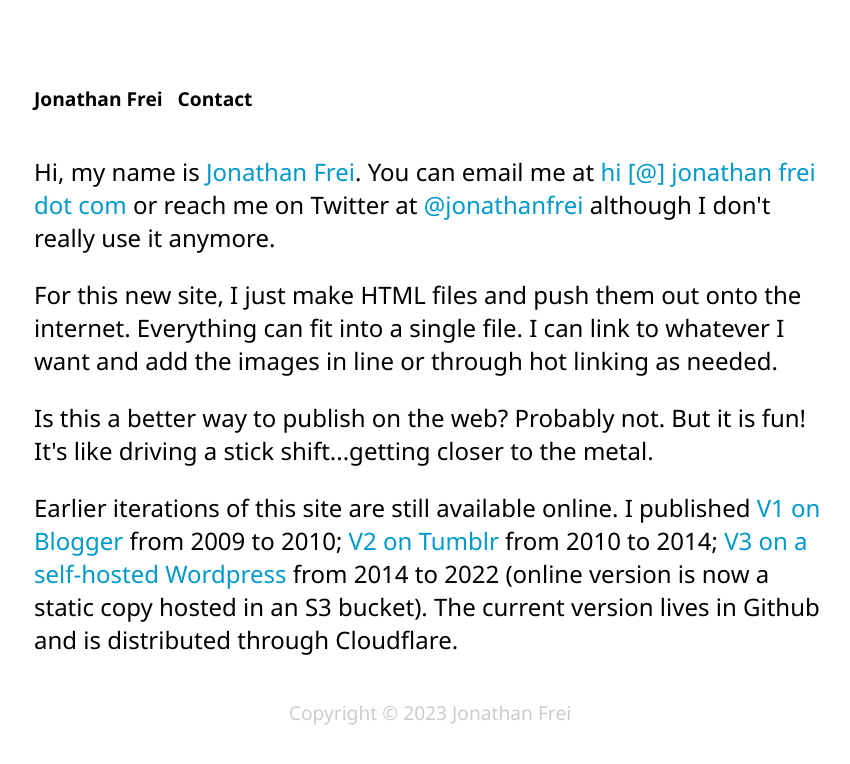
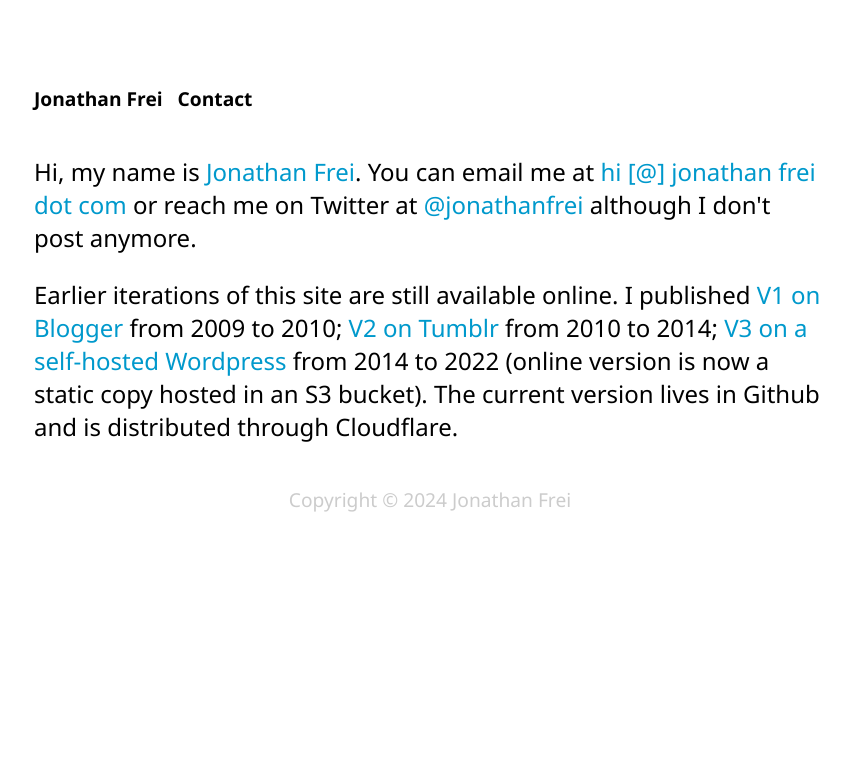
Before and after one commit to jonathanfrei/jonathanfrei.com, a plain HTML site: page index.html in a window 1280 px wide. Shown: the whole page, without its empty margins (210-1060 px from the left). Drawn offline with Linux system fonts and the light colour scheme.

Commit message:
Update index.html
removed naval gazing; updated copyright

```diff
--- a/index.html
+++ b/index.html
@@ -33,11 +33,8 @@
 </header>
 <p>Hi, my name is <a href="https://jonathanfrei.com">Jonathan Frei</a>. You can email me at
 <a href="javascript:location='mailto:\u0068\u0069\u0040\u006a\u006f\u006e\u0061\u0074\u0068\u0061\u006e\u0066\u0072\u0065\u0069\u002e\u0063\u006f\u006d';void 0">hi [@] jonathan frei dot com</a>
-or reach me on Twitter at <a href="https://twitter.com/jonathanfrei" target="_blank">@jonathanfrei</a> although I don't really use it anymore.</p>
-<p>For this new site, I just make HTML files and push them out onto the internet. Everything can fit into a single file.
-I can link to whatever I want and add the images in line or through hot linking as needed.</p>
-<p>Is this a better way to publish on the web? Probably not. But it is fun! It's like driving a stick shift...getting closer to the metal.</p>
+or reach me on Twitter at <a href="https://twitter.com/jonathanfrei" target="_blank">@jonathanfrei</a> although I don't post anymore.</p>
 <p>Earlier iterations of this site are still available online. I published <a href="http://v1.jonathanfrei.com">V1 on Blogger</a> from 2009 to 2010; <a href="https://v2.jonathanfrei.com">V2 on Tumblr</a> from 2010 to 2014; <a href="https://v3.jonathanfrei.com">V3 on a self-hosted Wordpress</a> from 2014 to 2022 (online version is now a static copy hosted in an S3 bucket). The current version lives in Github and is distributed through Cloudflare.</p>
-<footer>Copyright © 2023 Jonathan Frei</footer>
+<footer>Copyright © 2024 Jonathan Frei</footer>
 </body>
 </html>
```
